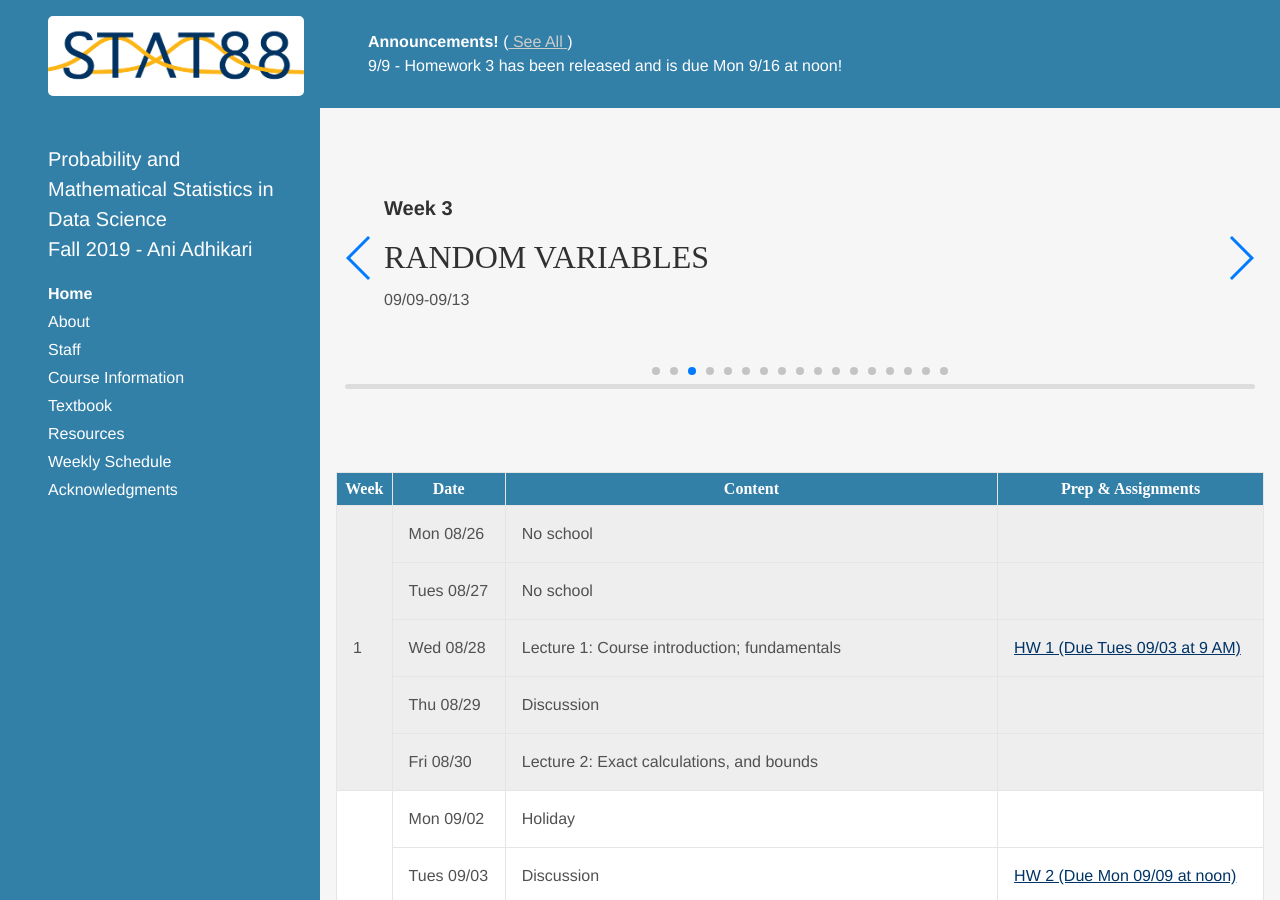
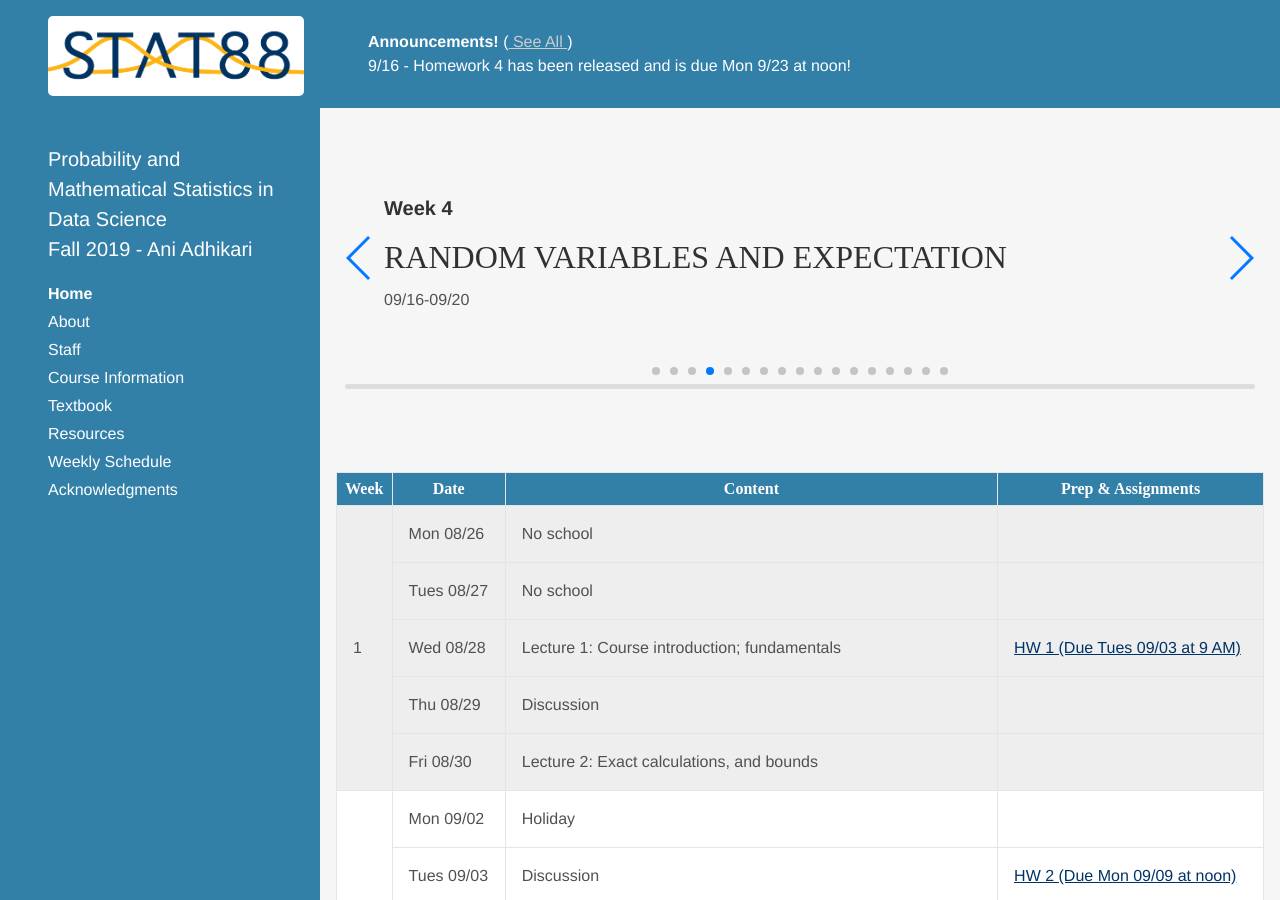
Before and after one commit to stat88/stat88.github.io, a Jekyll site: the page built from index.html, in a window 1280 px wide and 900 px high. Built offline with Jekyll 4.4.1, drawn with Linux system fonts in a browser that asks for light colours; some web fonts are replaced; the list of posts is cut into pages by our own code.

Commit message:
Adding Homework 4 to the website

```diff
--- a/_data/announcements.yml
+++ b/_data/announcements.yml
@@ -1,5 +1,5 @@
 # - 8/28 - Welcome to the first day of lectures! Remember to come to section tomorrow (Th 8/29) too!
-- 9/9 - Homework 3 has been released and is due Mon 9/16 at noon!
+- 9/16 - Homework 4 has been released and is due Mon 9/23 at noon!
 #- 9/1 - Have a wonderful 3 day weekend! There will be no lecture or office hours on Mon 9/2
 #- 9/1 - As a reminder, HW 1 is due Tuesday 9/3 at 9 AM! See you in section on Tuesday!
 # - 8/29 - Come to office hours tomorrow, 8/30 in 446 Evans for help with Homework 1!
--- a/_data/syllabus2.yml
+++ b/_data/syllabus2.yml
@@ -64,6 +64,7 @@ weeks:
       content: "Lecture 8: Exponential approximations"
       assignments:
       - name: HW 4 (Due Mon 09/23 at noon)
+        url: http://prob140.datahub.berkeley.edu/hub/user-redirect/git-pull?repo=https://github.com/stat88/content-fa19&branch=master&subPath=hw/Homework_04.ipynb
     - date: Tues 09/17
       content: "Discussion"
     - date: Wed 09/18
--- a/_includes/agenda.html
+++ b/_includes/agenda.html
@@ -52,7 +52,7 @@
         prevButton: '.swiper-button-prev',
       direction: 'horizontal',
       loop: false,
-      initialSlide: 2
+      initialSlide: 3
     })
   });
   </script>
```
